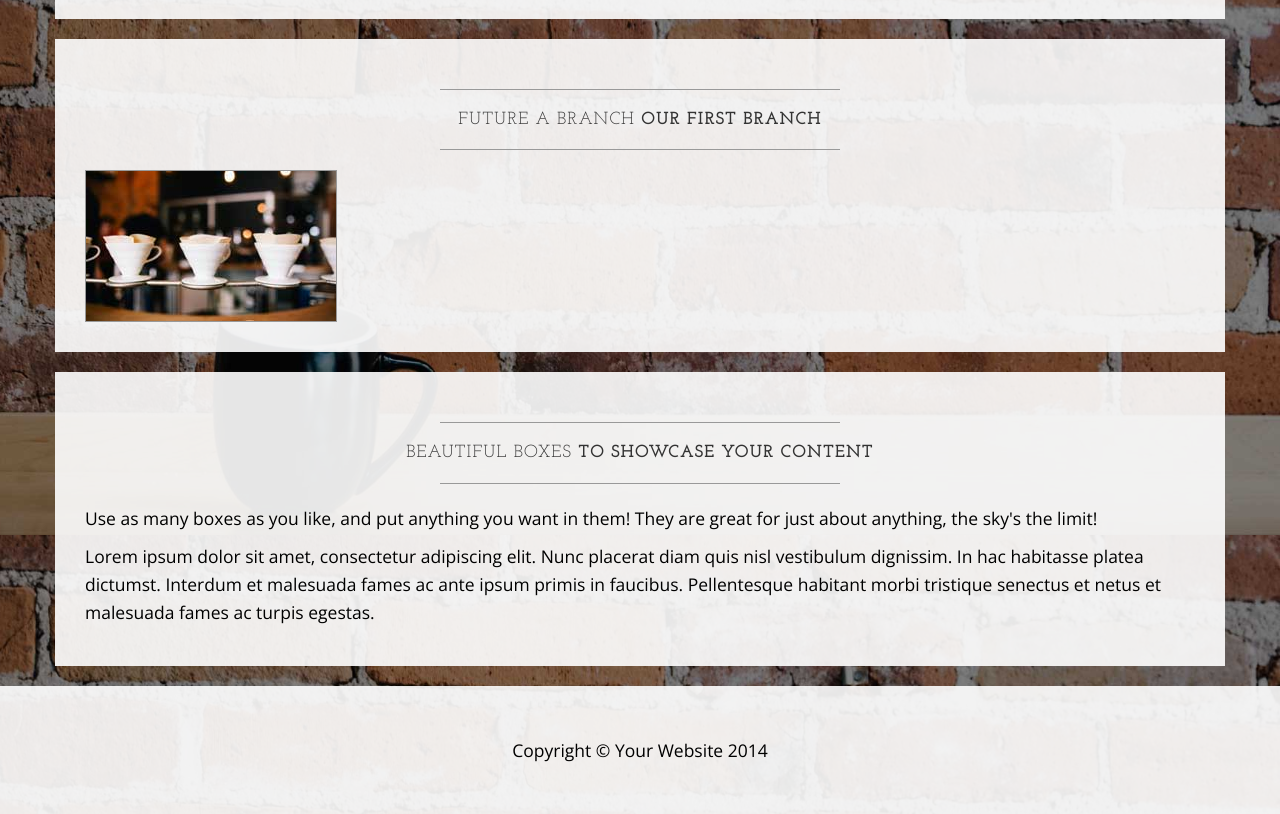
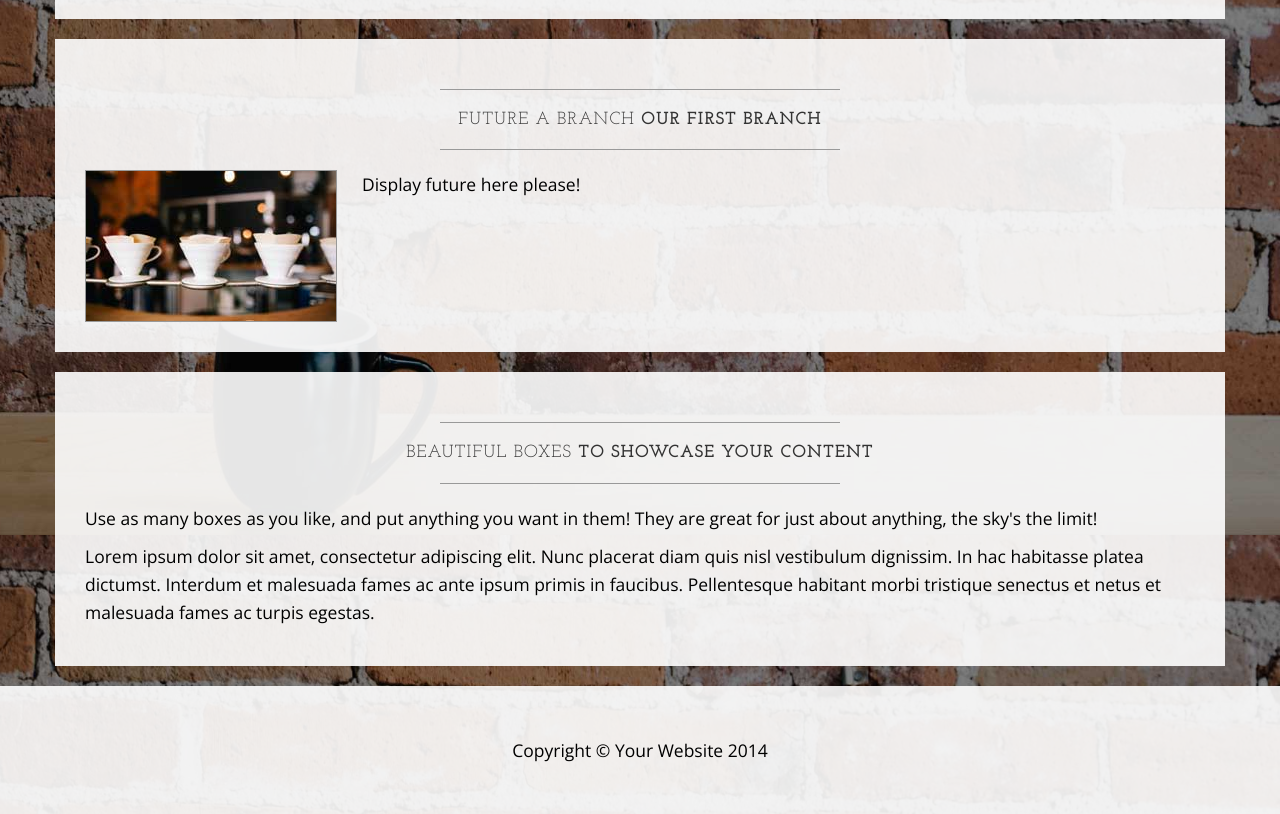
Before and after one commit to igoraus/LearningGit, a plain HTML site: page index.html in a window 1280 px wide. Shown: the part 1065-1879 px from the top of the page. Drawn offline with nearby package versions, Linux system fonts and the light colour scheme.

Commit message:
Change text Marko

```diff
--- a/index.html
+++ b/index.html
@@ -129,6 +129,7 @@
                     <hr>
                     <img class="img-responsive img-border img-left" src="img/intro-pic.jpg" alt="">
                     <hr class="visible-xs">
+                    <p>Display future here please!</p>
                 </div>
             </div>
         </div>
```
